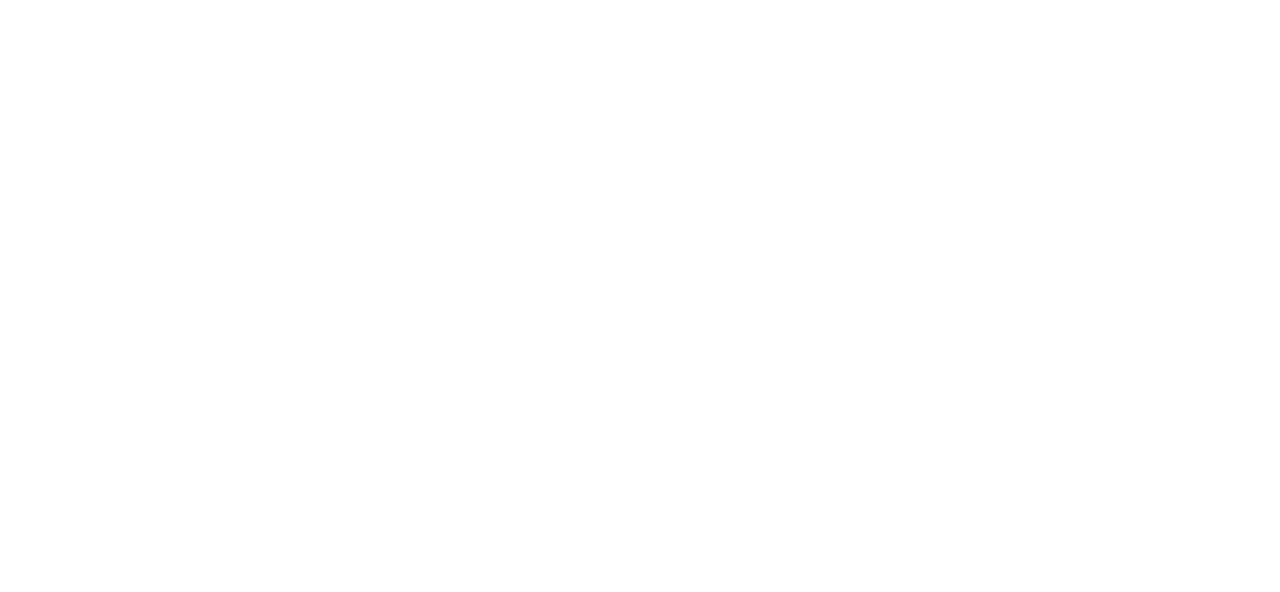
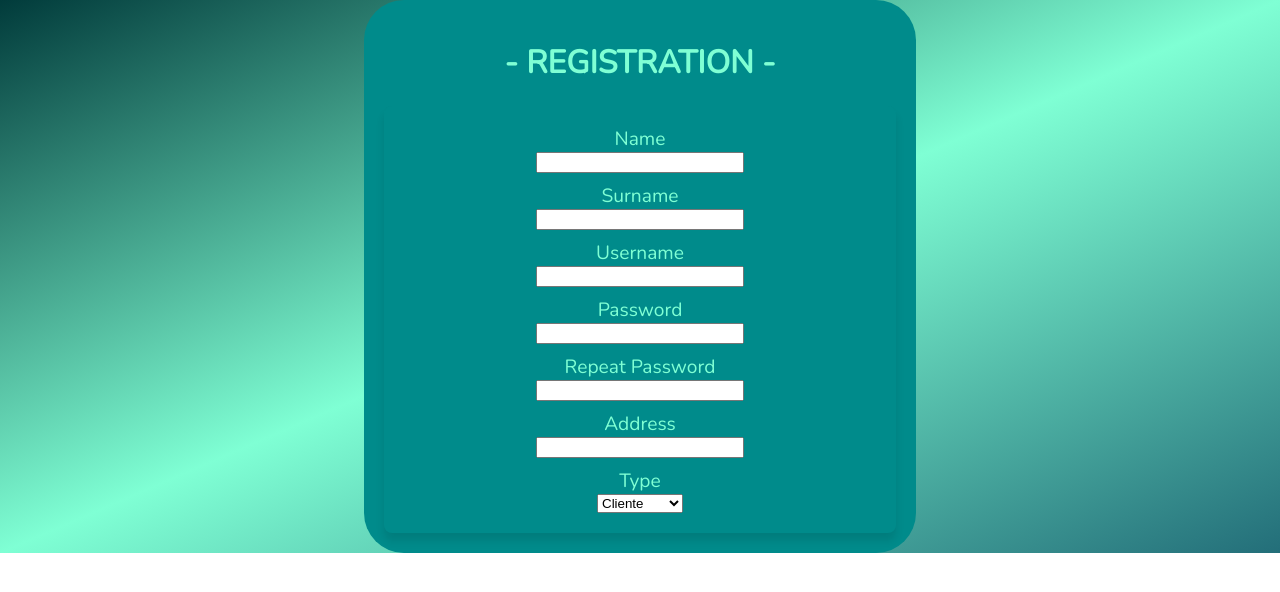
Before and after one commit to SusannaBH/SigmaGym, a React (Vite) app: page /registration in a window 1280 px wide. Before the commit this address had no page. Shown: the top 592 px of the page. Built offline with nearby package versions, Linux system fonts and the light colour scheme.

Commit message:
FE_Susana_5_12_23: Trabajando en registration, login, home

```diff
--- a/src/App.tsx
+++ b/src/App.tsx
@@ -3,6 +3,7 @@ import { Routes, Route } from "react-router-dom"
 import Home from './pages/Home';
 import Login from './pages/Login';
 import Layout from './Layout';
+import Registration from './pages/Registration';
 
 const App = () => {
   // IMPLEMENTAR AQUÍ LA LOGICA
@@ -14,6 +15,7 @@ const App = () => {
           <Route path="/" element={<Home />} />
         </Route>
         <Route path='/login' element={<Login />} />
+        <Route path='/registration' element={<Registration />} />
       </Routes>
     </div>
   );
--- a/src/components/home/HomeNews.tsx
+++ b/src/components/home/HomeNews.tsx
@@ -1,10 +1,12 @@
 import { New } from "./index";
+import Styles from "./styles.module.css"
 
 type Props = {}
 
 export default function HomeNews({ }: Props) {
     return (
         <div>
+            <h1 className={Styles.title}>NOVEDADES</h1>
             <New/>
             <New/>
             <New/>
--- a/src/components/login/Login.tsx
+++ b/src/components/login/Login.tsx
@@ -1,12 +1,13 @@
 import { LoginForm, ButtonsInicio } from './index'
 import styles from './styles.module.css'
+import { Link as RRLink } from 'react-router-dom'
 
 export default function Login () {
   return (
     <div className={styles.Login}>
       <LoginForm />
-      <ButtonsInicio text="Forget Password" />
-      <ButtonsInicio text="New Registration" />
+      <RRLink to={''} style={{ textDecoration: 'none' }}><ButtonsInicio text="Forget Password"/></RRLink>
+      <RRLink to={'/registration'} style={{ textDecoration: 'none' }}><ButtonsInicio text="New Registration"/></RRLink>
     </div>
   )
 }
--- a/src/components/login/styles.module.css
+++ b/src/components/login/styles.module.css
@@ -47,13 +47,15 @@
 
 .inicio{
   background: linear-gradient(to bottom right,  rgb(1, 59, 59),aquamarine, #236e79 );
-  height: 100vh;
+  height: fit-content;
   display: flex;
   justify-content: space-evenly;
   align-items: center;
+  height: 100%;
 }
 
 .imageContainer {
+  margin: 40px;
   flex-grow: 0;
   width: 40%;
 }
@@ -67,9 +69,16 @@
   .inicio {
     flex-direction: column;
   }
+}
+
+@media screen and (max-width: 900px) {
+  .inicio {
+    flex-direction: column;
+  }
 
   .imageInicio {
-    width: 100%;
+    display: none;
+
   }
 }
 
@@ -80,6 +89,7 @@
   background-color: darkcyan;
   border-radius: 40px;
   text-align: center;
+  margin: 40px;
 }
 
 .form {
--- a/src/components/navbar/NavBar.tsx
+++ b/src/components/navbar/NavBar.tsx
@@ -1,3 +1,5 @@
+import Styles from './styles.module.css';
+
 import * as React from 'react'
 import Avatar from '@mui/material/Avatar'
 import Menu from '@mui/material/Menu'
@@ -5,9 +7,7 @@ import MenuItem from '@mui/material/MenuItem'
 import ListItemIcon from '@mui/material/ListItemIcon'
 import Divider from '@mui/material/Divider'
 import IconButton from '@mui/material/IconButton'
-import Typography from '@mui/material/Typography'
 import Tooltip from '@mui/material/Tooltip'
-import PersonAdd from '@mui/icons-material/PersonAdd'
 import Settings from '@mui/icons-material/Settings'
 import Logout from '@mui/icons-material/Logout'
 import { Link as RRLink } from 'react-router-dom'
@@ -24,23 +24,13 @@ export default function AccountMenu () {
     setAnchorEl(null)
   }
   return (
-    <React.Fragment>
-      <Box sx={{ display: 'flex', alignItems: 'center', textAlign: 'center', justifyContent: 'center' }}>
-        <Button variant="contained"><RRLink to="/">
-          <Typography sx={{ minWidth: 100 }}>HOME</Typography>
-        </RRLink></Button>
-        <RRLink to="/">
-          <Typography sx={{ minWidth: 100 }}>PLANS</Typography>
-        </RRLink>
-        <RRLink to="/">
-          <Typography sx={{ minWidth: 100 }}>GYMS</Typography>
-        </RRLink>
-        <RRLink to="/">
-          <Typography sx={{ minWidth: 100 }}>CLASS</Typography>
-        </RRLink>
-        <RRLink to="/">
-          <Typography sx={{ minWidth: 100 }}>TOURNAMENTS</Typography>
-        </RRLink>
+    <>
+      <Box sx={{ display: 'flex', alignItems: 'center', textAlign: 'center', justifyContent: 'center'}}  className={Styles.backgroundNav}>
+        <Button variant="contained" className={Styles.button}><RRLink to="/" className={Styles.enlace} style={{ textDecoration: 'none' }}>HOME 🏠</RRLink></Button>
+        <Button variant="contained" className={Styles.button}><RRLink to="/" className={Styles.enlace} style={{ textDecoration: 'none' }}>PLANS 💲</RRLink></Button>
+        <Button variant="contained" className={Styles.button}><RRLink to="/" className={Styles.enlace} style={{ textDecoration: 'none' }}>GYMS 🏋️‍♀️</RRLink></Button>
+        <Button variant="contained" className={Styles.button}><RRLink to="/" className={Styles.enlace} style={{ textDecoration: 'none' }}>CLASS 🗓️</RRLink></Button>
+        <Button variant="contained" className={Styles.button}><RRLink to="/" className={Styles.enlace} style={{ textDecoration: 'none' }}>TOURNAMENTS 🏆</RRLink></Button>
         <Tooltip title="Account settings">
           <IconButton
             onClick={handleClick}
@@ -66,6 +56,8 @@ export default function AccountMenu () {
             overflow: 'visible',
             filter: 'drop-shadow(0px 2px 8px rgba(0,0,0,0.32))',
             mt: 1.5,
+            bgcolor: 'aquamarine',
+            color: 'darkcyan',
             '& .MuiAvatar-root': {
               width: 32,
               height: 32,
@@ -80,7 +72,7 @@ export default function AccountMenu () {
               right: 14,
               width: 10,
               height: 10,
-              bgcolor: 'background.paper',
+              bgcolor: 'aquamarine',
               transform: 'translateY(-50%) rotate(45deg)',
               zIndex: 0
             }
@@ -90,18 +82,9 @@ export default function AccountMenu () {
         anchorOrigin={{ horizontal: 'right', vertical: 'bottom' }}
       >
         <MenuItem onClick={handleClose}>
-          <Avatar /> Profile
-        </MenuItem>
-        <MenuItem onClick={handleClose}>
-          <Avatar /> My account
+          <Avatar sx={{ bgcolor: 'darkcyan'}} /> My account
         </MenuItem>
         <Divider />
-        <MenuItem onClick={handleClose}>
-          <ListItemIcon>
-            <PersonAdd fontSize="small" />
-          </ListItemIcon>
-          Add another account
-        </MenuItem>
         <MenuItem onClick={handleClose}>
           <ListItemIcon>
             <Settings fontSize="small" />
@@ -115,6 +98,6 @@ export default function AccountMenu () {
           Logout
         </MenuItem>
       </Menu>
-    </React.Fragment>
+    </>
   )
 }
--- /dev/null
+++ b/src/components/navbar/styles.module.css
@@ -0,0 +1,15 @@
+button.button {
+    background-color: darkcyan;
+    border: 2px solid aquamarine;
+    margin: 10px;
+}
+
+.enlace {
+    color: aquamarine;
+
+}
+
+.backgroundNav{
+    background-color: darkcyan;
+    border-bottom: black 2px solid;
+}
--- /dev/null
+++ b/src/components/registration/Registrer.tsx
@@ -0,0 +1,10 @@
+import { RegistrerForm } from './index'
+import styles from './styles.module.css'
+
+export default function Registrer () {
+  return (
+    <div className={styles.backColor}>
+      <RegistrerForm />
+    </div>
+  )
+}
--- /dev/null
+++ b/src/components/registration/RegistrerForm.tsx
@@ -0,0 +1,28 @@
+import styles from './styles.module.css'
+
+export default function RegistrerForm () {
+  return (
+    <div className={styles.containerReg}>
+      <h1>- REGISTRATION -</h1>
+      <form className={styles.formReg}>
+        <label>Name</label>
+        <input type="text" style={{ maxWidth: 200 }} required />
+        <label>Surname</label>
+        <input type="text" style={{ maxWidth: 200 }} />
+        <label>Username</label>
+        <input type="text" style={{ maxWidth: 200 }} required />
+        <label>Password</label>
+        <input type="password" style={{ maxWidth: 200 }} required />
+        <label>Repeat Password</label>
+        <input type="password" style={{ maxWidth: 200 }} required />
+        <label>Address</label>
+        <input type="text" style={{ maxWidth: 200 }} />
+        <label htmlFor="opcions">Type</label>
+        <select>
+          <option value="opcion1">Cliente</option>
+          <option value="opcion2">Trabajador</option>
+        </select>
+      </form>
+    </div>
+  );
+}
--- /dev/null
+++ b/src/components/registration/index.tsx
@@ -0,0 +1,4 @@
+import Registrer from './Registrer'
+import RegistrerForm from './RegistrerForm'
+
+export { Registrer, RegistrerForm }
--- /dev/null
+++ b/src/components/registration/styles.module.css
@@ -0,0 +1,40 @@
+.formReg {
+    font-size: 1.2rem;
+    display: flex;
+    flex-direction: column;
+    align-items: center;
+    padding: 20px;
+    border-radius: 8px;
+    box-shadow: 0 8px 8px rgba(0, 0, 0, 0.1);
+    background-color: darkcyan;
+    backdrop-filter: blur(10px);
+}
+
+h1{
+    text-align: center;
+}
+
+input{
+    margin-bottom: 10px;
+}
+
+.containerReg{
+    display: flex;
+    justify-content: center;
+    flex-direction: column;
+    width: 40%;
+    color: aquamarine;
+    flex-grow: 0;
+    padding: 20px;
+    background-color: darkcyan;
+    border-radius: 40px;
+    text-align: center;
+}
+
+.backColor {
+    background: linear-gradient(to bottom right, rgb(1, 59, 59), aquamarine, #236e79);
+    height: 100%;
+    display: flex;
+    justify-content: center;
+    align-items: center;
+}
--- /dev/null
+++ b/src/pages/Registration.tsx
@@ -0,0 +1,10 @@
+import { Registrer } from "../components/registration/index";
+
+function Registration() {
+    return (
+        <div>
+            <Registrer />
+        </div>
+    )
+}
+export default Registration
```
Also changed, not shown: src/components/registration/Button.tsx (added, +13 -0 lines).
